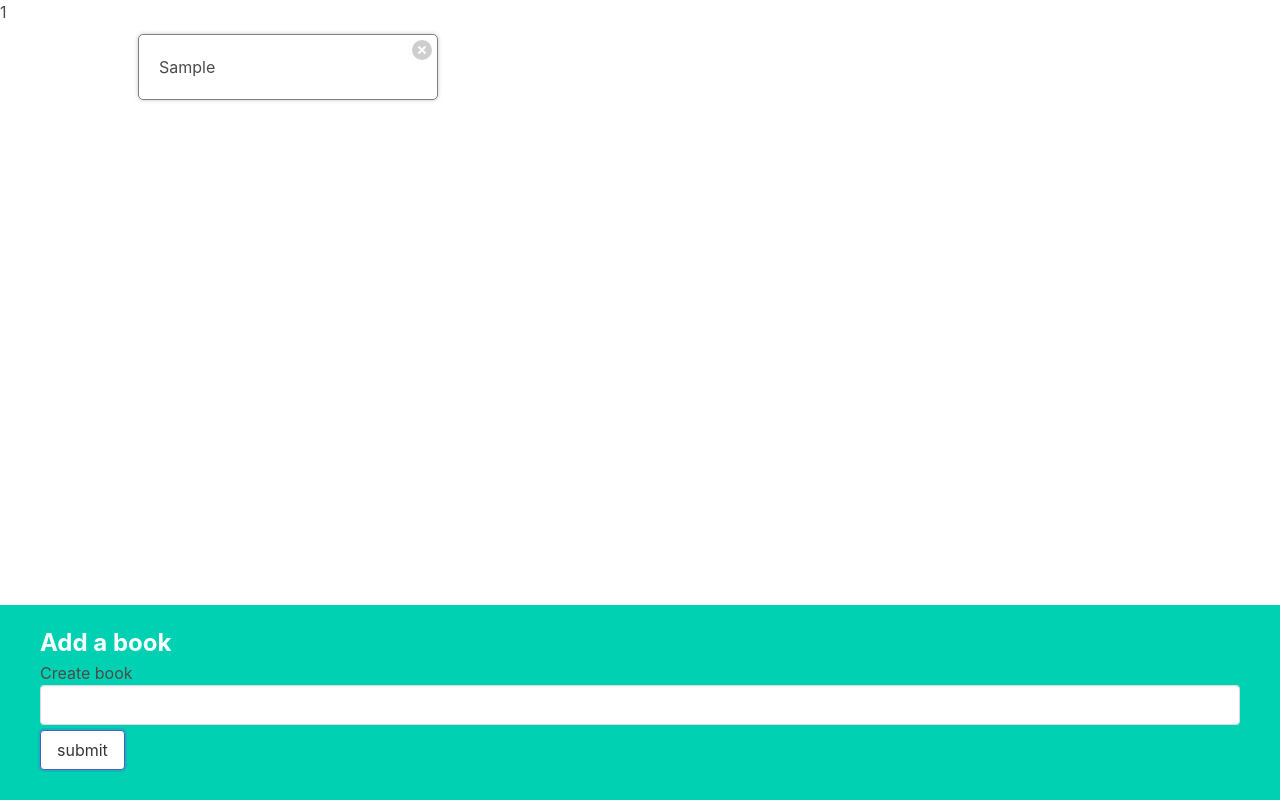
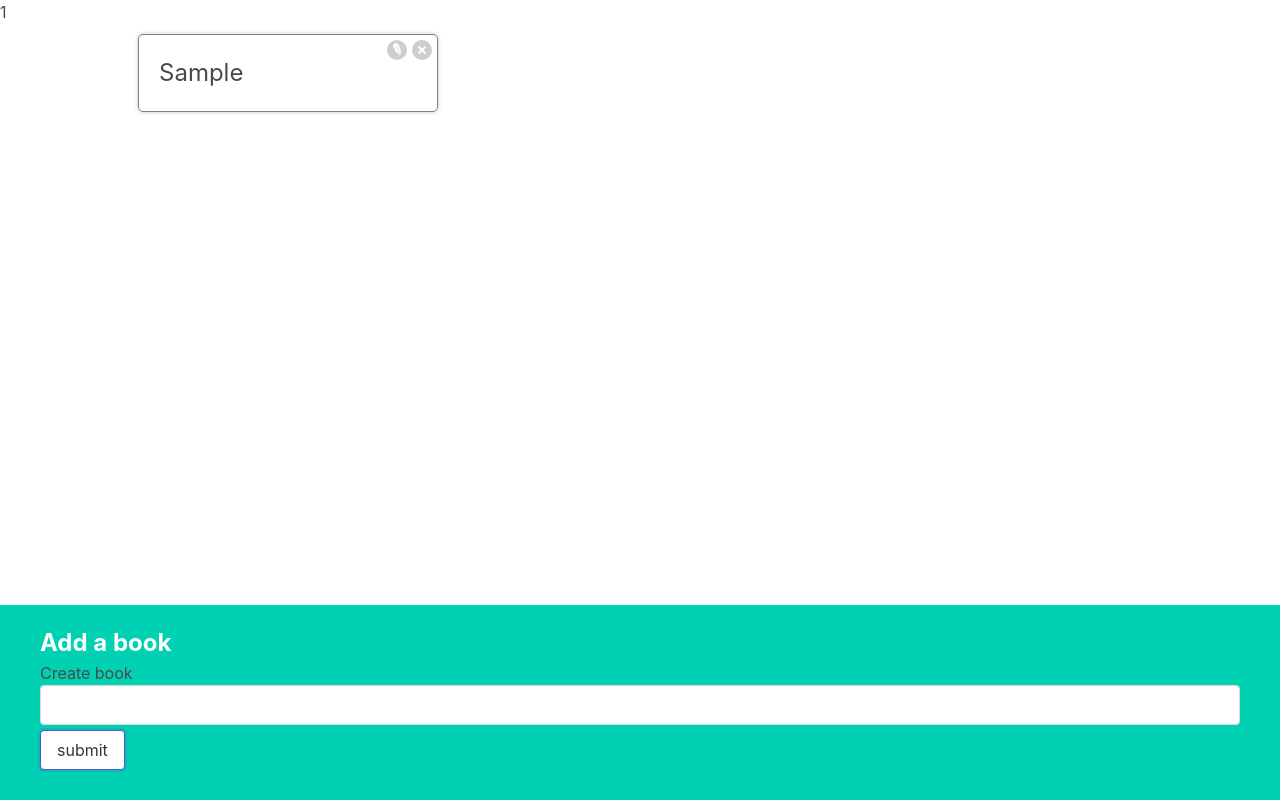
Before and after one commit to Modern-React-Redux-Sellers/React-API-CRUD, a React (Create React App) app: page / in a window 1280 px wide. Both pictures are taken after typing "Sample" into the empty fields and a click on the button "submit". Built offline with nearby package versions, Linux system fonts and the light colour scheme.

Commit message:
completed edit title functionality

```diff
--- a/src/App.js
+++ b/src/App.js
@@ -12,7 +12,15 @@ const App = () => {
         console.log('Adding book with title',title);
     }
 
-    const editBook = () => {}
+    const editBookById = (id, newTitle) => {
+        const updatedBooks = books.map((book) => {
+            if (book.id === id){
+                return {...book, title:newTitle}
+            }
+            return book;
+        })
+        setBooks(updatedBooks);
+    }
     //Loops through books, returns only books with different ID than one wanted to delete
     const deleteBookById = (id) => {
         const updatedBooks = books.filter((book) => {
@@ -26,7 +34,7 @@ const App = () => {
         <div>
             {books.length}
             <BookCreate onCreate={createBook}/>
-            <BookList books={books} onDelete={deleteBookById}/>
+            <BookList books={books} onDelete={deleteBookById} onEdit={editBookById}/>
         </div>
     )
 }
--- a/src/components/BookEdit.js
+++ b/src/components/BookEdit.js
@@ -1,6 +1,23 @@
-const BookEdit = () => {
+import {useState} from "react";
+
+const BookEdit = ({book, onEdit}) => {
+    const [title, setTitle] = useState(book.title)
+    const handleTitleChange = (e) => {
+        setTitle(e.target.value);
+    }
+
+    const handleSubmit = (e) => {
+        e.preventDefault();
+        onEdit(book.id, title); //passed down from App.js
+    }
     return (
-        <div>BookEdit</div>
+        <div>
+            <form className="book-edit" onSubmit={handleSubmit}>
+                <label>Title</label>
+                <input className="input" value={title} onChange={handleTitleChange}/>
+                <button className="button is-primary">Save</button>
+            </form>
+        </div>
     )
 }
 
--- a/src/components/BookList.js
+++ b/src/components/BookList.js
@@ -1,8 +1,8 @@
 import BookShow from "./BookShow";
 
-const BookList = ({books, onDelete}) => {
+const BookList = ({books, onDelete, onEdit}) => {
     const renderBooks = books.map((book) => {
-        return <BookShow book={book} key={book.id} onDelete={onDelete}/>
+        return <BookShow book={book} key={book.id} onDelete={onDelete} onEdit={onEdit}/>
     })
 
     return (
--- a/src/components/BookShow.js
+++ b/src/components/BookShow.js
@@ -1,13 +1,29 @@
-const BookShow = ({book, onDelete}) => {
-    const handleClick = () => {
+import {useState} from "react";
+import BookEdit from "./BookEdit";
+
+const BookShow = ({book, onDelete, onEdit}) => {
+    const [showEdit, setShowEdit] = useState(false);
+
+    const handleEditClick = () => {
+        setShowEdit(!showEdit);
+    }
+
+    const handleDeleteClick = () => {
         onDelete(book.id)
+    }
+
+    //Allows easy access to change displayed element dependant on if edit button is clicked
+    let content = <h3>{book.title}</h3>
+    if (showEdit){
+        content = <BookEdit book={book} onEdit={onEdit}/>
     }
 
     return (
         <div className="book-show">
-            {book.title}
+            <div>{content}</div>
             <div className="actions">
-                <button className="delete" onClick={handleClick}>Delete</button>
+                <button className="edit" onClick={handleEditClick}>Edit</button>
+                <button className="delete" onClick={handleDeleteClick}>Delete</button>
             </div>
         </div>
     )
```
